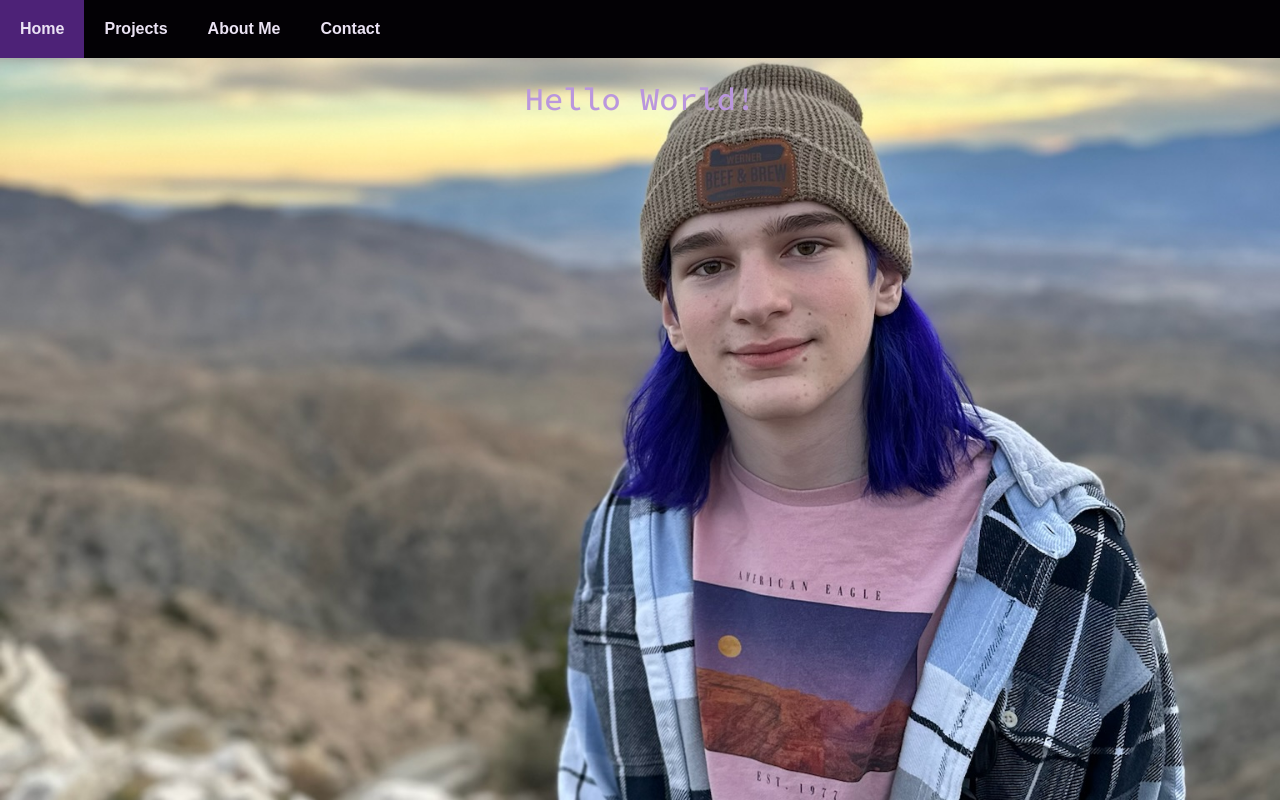
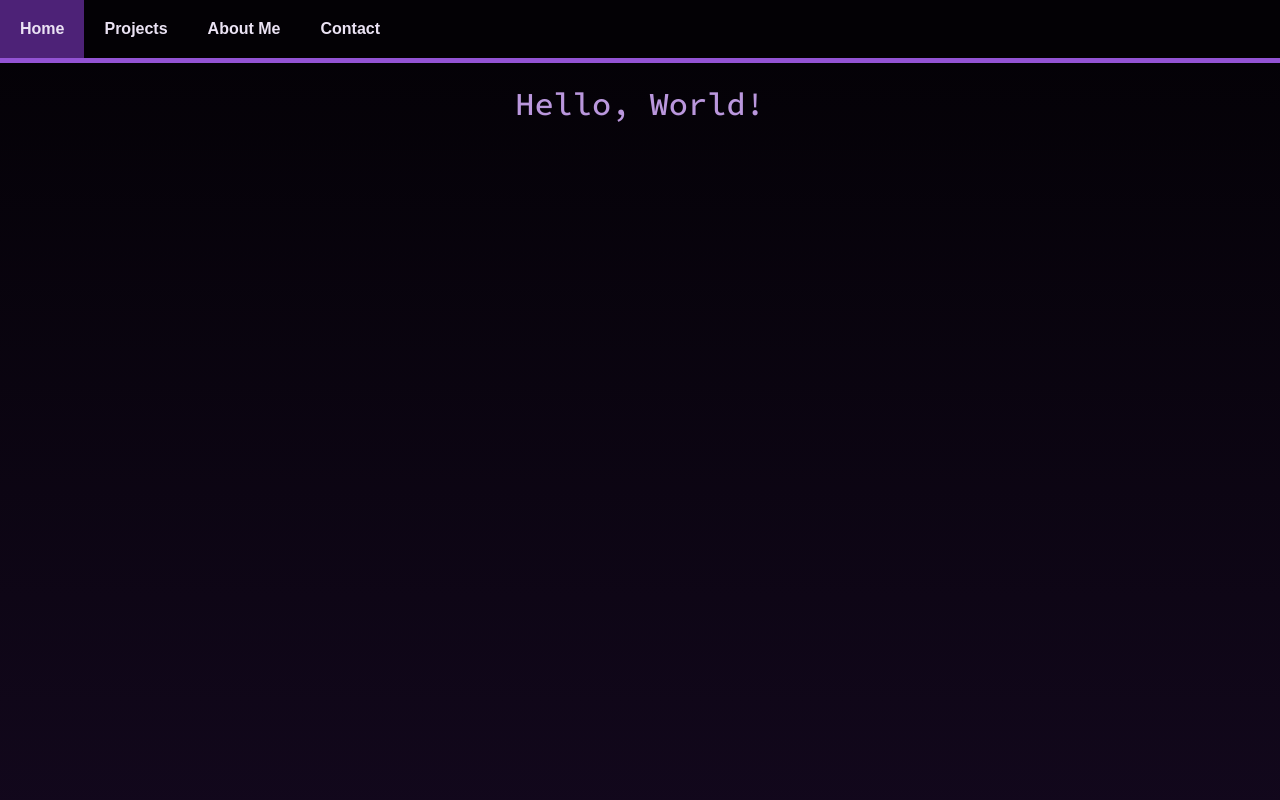
Before and after one commit to FDragon07/dylanhager.com, a website: page index.html in a window 1280 px wide. Drawn offline with Linux system fonts and the light colour scheme; a web font is replaced by a local one.

Commit message:
added a line below navbar and blur to hero image

```diff
--- a/index.html
+++ b/index.html
@@ -19,10 +19,10 @@
             });
         </script>
     </head>
-    <body class="hidden; hero">
+    <body class="hidden">
         <div id="navbar"></div>
         <header>
-            <h1 class="headercenter">Hello World!</h1>
+            <h1 class="headercenter">Hello, World!</h1>
         </header>
         <main>
             <section>
--- a/navbar.html
+++ b/navbar.html
@@ -6,3 +6,4 @@
         <li><a href="contact.html">Contact</a></li>
     </ul>
 </nav>
+<hr class="navbar-line">
--- a/style.css
+++ b/style.css
@@ -75,6 +75,12 @@ ul {
     background-color: var(--background-color);
 }
 
+.navbar-line {
+    border: none;
+    border-bottom: 5px solid var(--accent-color);
+    margin: 0;
+}
+
 li {
     float: left;
 }
@@ -96,6 +102,10 @@ li a:hover {
   /* Set a specific height */
   height: 50%;
 
+  /* Add the blur effect */
+  filter: blur(8px);
+  -webkit-filter: blur(8px);
+
   /* Position and center the image to scale nicely on all screens */
   background-position: center;
   background-repeat: no-repeat;
```
Also changed, not shown: about.html (+1 -1 lines).
